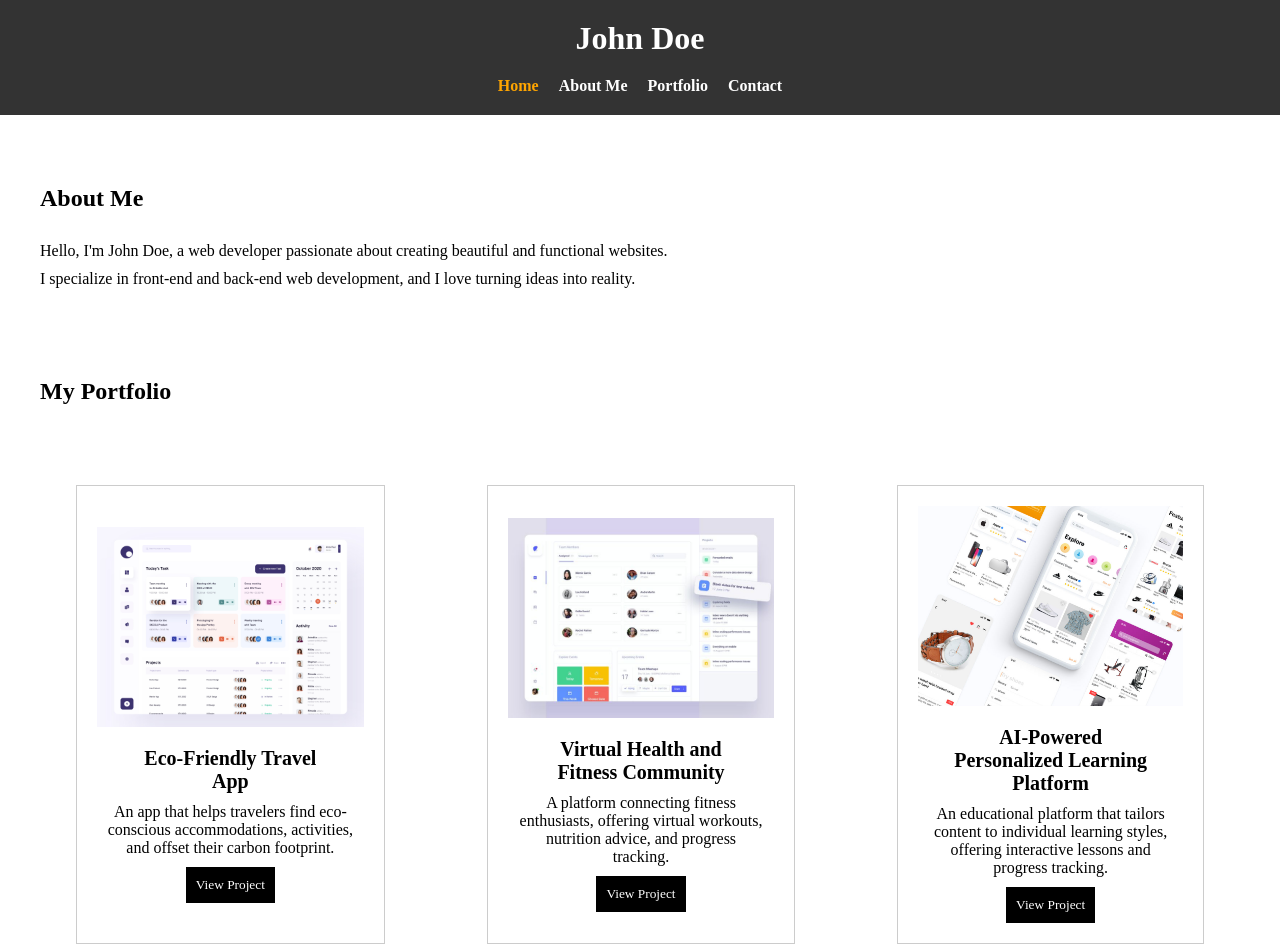
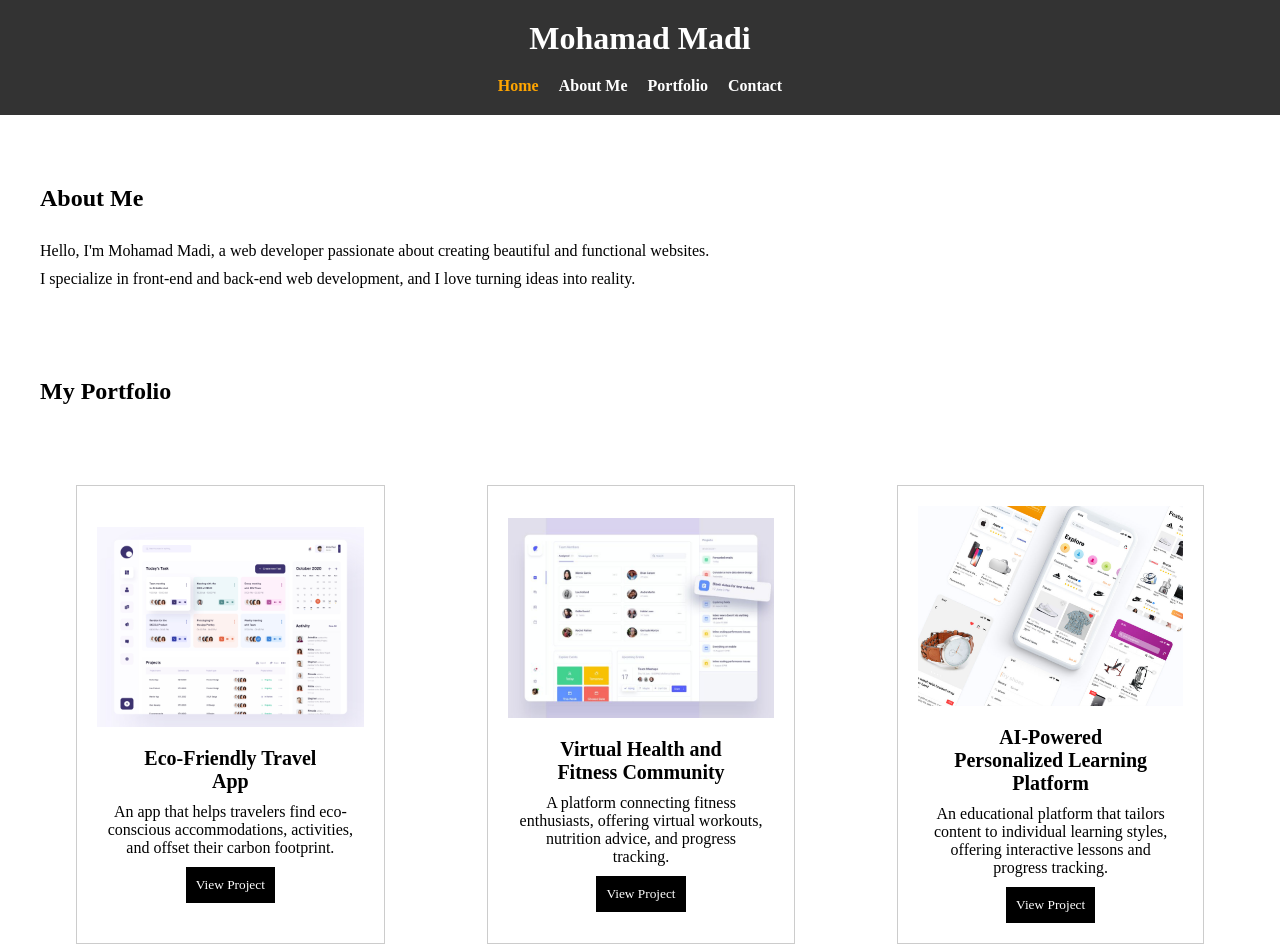
Before and after one commit to mhamadmadi/htmlcssproject, a plain HTML site: page index.html in a window 1280 px wide. Shown: the top 947 px of the page. Drawn offline with Linux system fonts and the light colour scheme.

Commit message:
Changed Name of the portfolio

```diff
--- a/index.html
+++ b/index.html
@@ -4,11 +4,11 @@
     <meta charset="UTF-8">
     <meta name="viewport" content="width=device-width, initial-scale=1.0">
     <link rel="stylesheet" href="style.css">
-    <title>Devrabic</title>
+    <title>Mohamad Madi Portfolio</title>
 </head>
 <body>
     <header>
-        <h1>John Doe</h1>
+        <h1>Mohamad Madi</h1>
         <nav>
             <ul>
                 <li><a href="#" class="home">Home</a></li>
@@ -22,7 +22,7 @@
     <main>
         <section class="about-section" id="about">
             <h1 class="about-title">About Me</h1>
-            <p class="about-text">Hello, I'm John Doe, a web developer passionate about creating beautiful and functional websites.</p>
+            <p class="about-text">Hello, I'm Mohamad Madi, a web developer passionate about creating beautiful and functional websites.</p>
             <p class="about-text">I specialize in front-end and back-end web development, and I love turning ideas into reality.</p>
         </section>
         <section class="portfolio-section" id="portfolio">
@@ -74,7 +74,7 @@
         </section>
     </main>
     <footer class="footer">
-        <p class="footer-text">&copy; 2025 John Doe's Portfolio</p>
+        <p class="footer-text">&copy; 2025 Mohamad Madi Portfolio</p>
     </footer>
 </body>
 </html>
```
